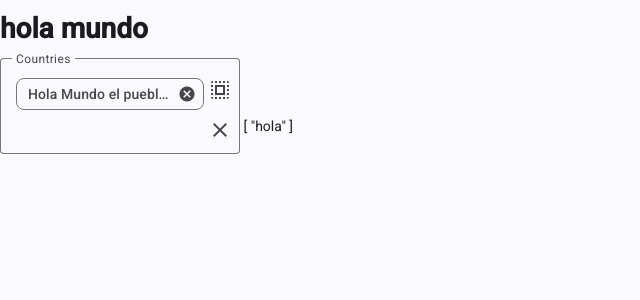
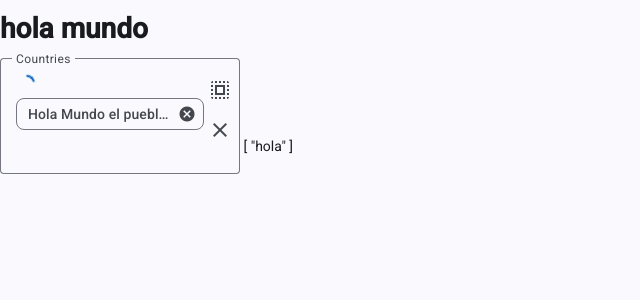
Before and after one commit to wappcode/angular-matecu, an Angular app: page /autocomplete-multiple in a window 1280 px wide. Shown: the top 300 px of the page, without its empty margins (0-640 px from the left). Built offline with nearby package versions, Linux system fonts and the light colour scheme.

Commit message:
actualización archivo README.md

```diff
--- a/src/app/components/autocomplete-multiple/autocomplete-multiple.html
+++ b/src/app/components/autocomplete-multiple/autocomplete-multiple.html
@@ -2,7 +2,7 @@
 
 <mat-form-field appearance="outline">
     <mat-label>Countries</mat-label>
-    <matecu-autocomplete-multiple placeholder="Placeholder" [formControl]="control"
+    <matecu-autocomplete-multiple placeholder="Placeholder" [formControl]="control" [loading]="true"
         [options]="countries"></matecu-autocomplete-multiple>
     <div matSuffix class="suffix-top">
         <button mat-icon-button (click)="selectAll()" aria-label="Select all">
```
Also changed, not shown: projects/angular-matecu/README.md.
